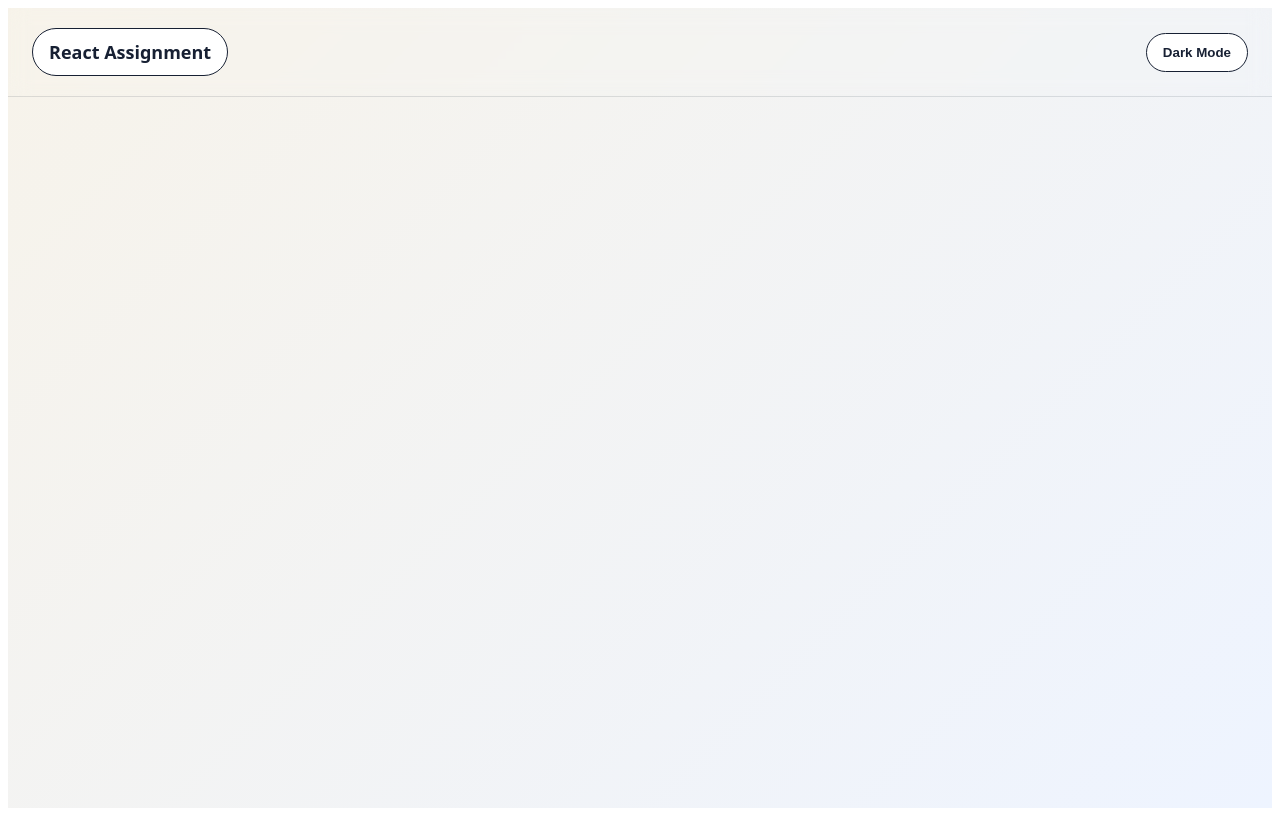
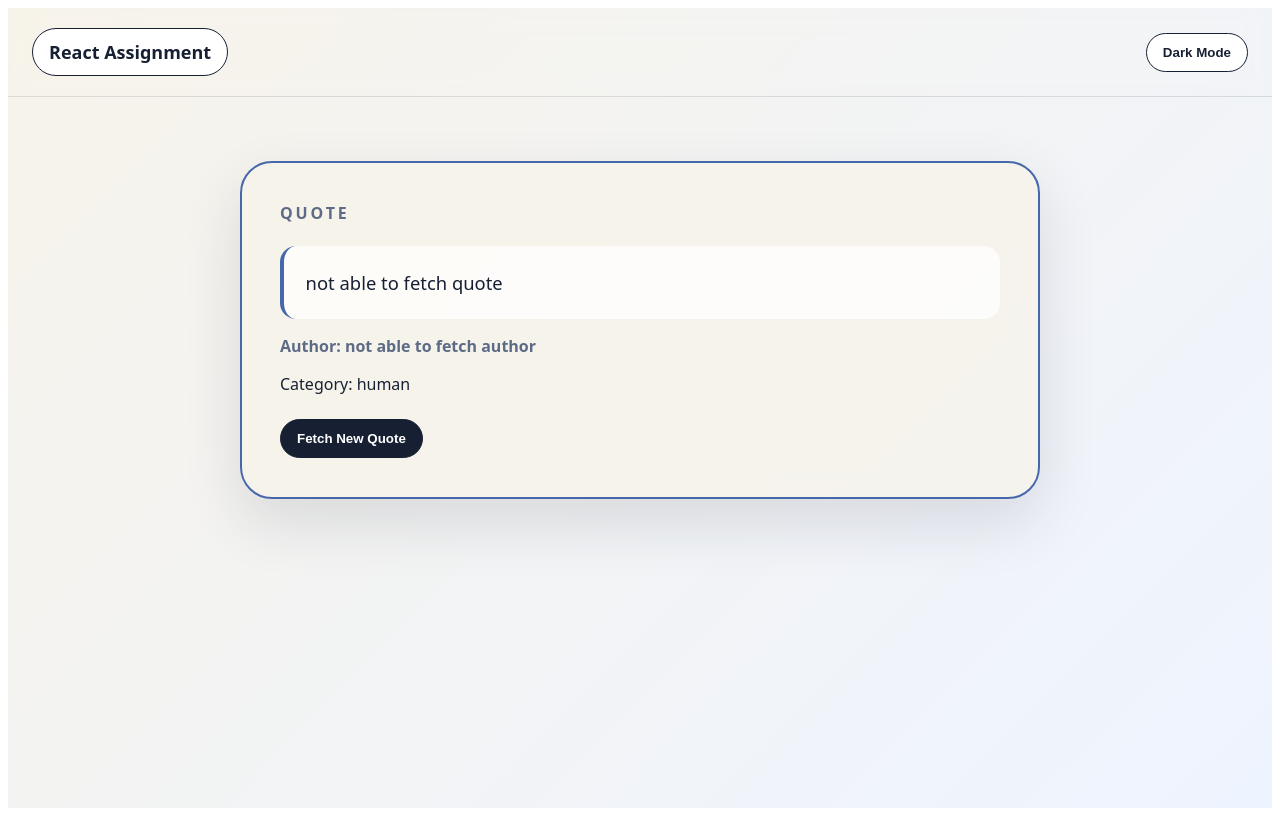
Before and after one commit to utkarsh3078/React-assignment-01, a React (Vite) app: page /quotes in a window 1280 px wide. Built offline with nearby package versions, Linux system fonts and the light colour scheme; no server answers.

Commit message:
Quotes part done

```diff
--- a/src/App.jsx
+++ b/src/App.jsx
@@ -3,6 +3,7 @@ import { Link, Route, Routes } from "react-router-dom";
 import "./App.css";
 import { useState } from "react";
 import HomePage from "./components/homePage.jsx";
+import GetQuotes from "./components/getQuotes.jsx";
 
 function App() {
   const [darkMode, setDarkMode] = useState(false);
@@ -29,6 +30,7 @@ function App() {
         <Routes>
           <Route path="/" element={<HomePage />} />
           <Route path="/jokes" element={<GetJokes />} />
+          <Route path="/quotes" element={<GetQuotes />} />
         </Routes>
       </main>
     </div>
--- /dev/null
+++ b/src/components/getJokes.css
@@ -0,0 +1,74 @@
+.jokes-page {
+  display: flex;
+  justify-content: center;
+}
+
+.jokes-card {
+  width: min(100%, 720px);
+  border: 2px solid #4767ab;
+  border-radius: 2rem;
+  padding: clamp(1.5rem, 3vw, 2.5rem);
+  background: rgba(247, 243, 234, 0.78);
+  box-shadow: 0 24px 60px rgba(23, 32, 51, 0.12);
+  backdrop-filter: blur(12px);
+}
+
+.jokes-label {
+  margin: 0;
+  text-transform: uppercase;
+  letter-spacing: 0.18em;
+  font-weight: 700;
+  color: #5d6b86;
+}
+
+.jokes-title {
+  margin: 0.5rem 0 1.25rem;
+  font-size: clamp(2rem, 4vw, 3.25rem);
+  line-height: 1.05;
+  color: #172033;
+}
+
+.jokes-quote {
+  margin: 0;
+  padding: 1.25rem 1.35rem;
+  border-left: 4px solid #4767ab;
+  border-radius: 1rem;
+  background: rgba(255, 255, 255, 0.7);
+  color: #172033;
+  font-size: 1.15rem;
+  line-height: 1.8;
+}
+
+.jokes-category {
+  margin: 1rem 0 0;
+  color: #5d6b86;
+  font-weight: 600;
+}
+
+.jokes-actions {
+  display: flex;
+  gap: 0.75rem;
+  flex-wrap: wrap;
+  margin-top: 1.5rem;
+}
+
+.page.dark .jokes-card {
+  background: rgba(23, 32, 51, 0.72);
+  border-color: rgba(119, 145, 199, 0.55);
+  box-shadow: 0 24px 60px rgba(0, 0, 0, 0.3);
+}
+
+.page.dark .jokes-label,
+.page.dark .jokes-category {
+  color: rgba(247, 243, 234, 0.75);
+}
+
+.page.dark .jokes-title,
+.page.dark .jokes-quote {
+  color: #f7f3ea;
+}
+
+.page.dark .jokes-quote {
+  background: rgba(255, 255, 255, 0.06);
+  border-left-color: #8ba7e0;
+}
--- a/src/components/getJokes.jsx
+++ b/src/components/getJokes.jsx
@@ -1,22 +1,29 @@
 import { useEffect, useState } from "react";
+import "./getJokes.css";
 
 function GetJokes() {
   const [joke, setJoke] = useState("");
   const [loading, setLoading] = useState(true);
   const limit = 1;
-  const query = ["science", "technology", "general"];
+  const query = ["science", "technology", "human"];
   let randomIndex = Math.floor(Math.random() * query.length);
 
   async function fetchJoke() {
+    setLoading(true);
+    try {
       const response = await fetch(
         `https://api.freeapi.app/api/v1/public/randomjokes?limit=${limit}&query=${query[randomIndex]}&inc=categories%252Cid%252Ccontent&page=1`,
         { method: "GET", headers: { accept: "application/json" } },
       );
-    const data = await response.json(); //json to js object
+      const data = await response.json();
       const content = data?.data?.data?.[0]?.content ?? "No joke found.";
       setJoke(content);
+    } catch (error) {
+      console.error("Error fetching joke:", error);
+      setJoke("No joke found.");
+    } finally {
       setLoading(false);
-    // console.log(data);
+    }
   }
 
   useEffect(() => {
@@ -24,16 +31,24 @@ function GetJokes() {
   }, []);
 
   return (
-    <>
-      <h1>Jokes</h1>
-      <p>
-        <b>Category</b>: {query[randomIndex]}
+    <section className="jokes-page">
+      <div className="jokes-card">
+        <p className="jokes-label">Jokes</p>
+        <h1 className="jokes-title">A laugh for the moment</h1>
+        <blockquote className="jokes-quote">
+          {loading ? "Loading..." : joke}
+        </blockquote>
+        <p className="jokes-category">
+          Category: {loading ? "Loading..." : query[randomIndex]}
         </p>
-      <p>{loading ? "Loading..." : joke}</p>
+
+        <div className="jokes-actions">
           <button onClick={() => fetchJoke()} className="button primary">
             Fetch New Joke
           </button>
-    </>
+        </div>
+      </div>
+    </section>
   );
 }
 
--- /dev/null
+++ b/src/components/getQuotes.css
@@ -0,0 +1,74 @@
+.quotes-page {
+  display: flex;
+  justify-content: center;
+}
+
+.quotes-card {
+  width: min(100%, 720px);
+  border: 2px solid #4767ab;
+  border-radius: 2rem;
+  padding: clamp(1.5rem, 3vw, 2.5rem);
+  background: rgba(247, 243, 234, 0.78);
+  box-shadow: 0 24px 60px rgba(23, 32, 51, 0.12);
+  backdrop-filter: blur(12px);
+}
+
+.quotes-label {
+  margin: 0;
+  text-transform: uppercase;
+  letter-spacing: 0.18em;
+  font-weight: 700;
+  color: #5d6b86;
+}
+
+.quotes-title {
+  margin: 0.5rem 0 1.25rem;
+  font-size: clamp(2rem, 4vw, 3.25rem);
+  line-height: 1.05;
+  color: #172033;
+}
+
+.quotes-quote {
+  margin: 0;
+  padding: 1.25rem 1.35rem;
+  border-left: 4px solid #4767ab;
+  border-radius: 1rem;
+  background: rgba(255, 255, 255, 0.7);
+  color: #172033;
+  font-size: 1.15rem;
+  line-height: 1.8;
+}
+
+.quotes-author {
+  margin: 1rem 0 0;
+  color: #5d6b86;
+  font-weight: 600;
+}
+
+.quotes-actions {
+  display: flex;
+  gap: 0.75rem;
+  flex-wrap: wrap;
+  margin-top: 1.5rem;
+}
+
+.page.dark .quotes-card {
+  background: rgba(23, 32, 51, 0.72);
+  border-color: rgba(119, 145, 199, 0.55);
+  box-shadow: 0 24px 60px rgba(0, 0, 0, 0.3);
+}
+
+.page.dark .quotes-label,
+.page.dark .quotes-author {
+  color: rgba(247, 243, 234, 0.75);
+}
+
+.page.dark .quotes-title,
+.page.dark .quotes-quote {
+  color: #f7f3ea;
+}
+
+.page.dark .quotes-quote {
+  background: rgba(255, 255, 255, 0.06);
+  border-left-color: #8ba7e0;
+}
--- /dev/null
+++ b/src/components/getQuotes.jsx
@@ -0,0 +1,60 @@
+import { useEffect } from "react";
+import { useState } from "react";
+import "./getQuotes.css";
+
+function GetQuotes() {
+  const [quote, setQuote] = useState("");
+  const [author, setAuthor] = useState("");
+  const [loading, setLoading] = useState(true);
+  const query = ["technology", "human", "life", "inspirational"];
+  let randomIndex = Math.floor(Math.random() * query.length);
+
+  async function fetchQuote() {
+    setLoading(true);
+    try {
+      const url = `https://api.freeapi.app/api/v1/public/quotes?page=1&limit=1&query=${query[randomIndex]}`;
+      const options = {
+        method: "GET",
+        headers: { accept: "application/json" },
+      };
+      const response = await fetch(url, options);
+      const data = await response.json();
+      //   console.log(data);
+      setAuthor(data?.data?.data?.[0]?.author ?? "not able to fetch author");
+      setQuote(data?.data?.data?.[0]?.content ?? "not able to fetch quote");
+    } catch (error) {
+      console.error("Error fetching quote:", error);
+      setAuthor("not able to fetch author");
+      setQuote("not able to fetch quote");
+    } finally {
+      setLoading(false);
+    }
+  }
+
+  useEffect(() => {
+    fetchQuote();
+  }, []);
+
+  return (
+    <section className="quotes-page">
+      <div className="quotes-card">
+        <p className="quotes-label">Quote</p>
+        <br />
+        <blockquote className="quotes-quote">
+          {loading ? "Loading..." : quote}
+        </blockquote>
+        <p className="quotes-author">
+          <b>Author: {loading ? "Loading..." : author}</b>
+        </p>
+        <p>Category: {loading ? "Loading..." : query[randomIndex]}</p>
+        <div className="quotes-actions">
+          <button onClick={() => fetchQuote()} className="button primary">
+            Fetch New Quote
+          </button>
+        </div>
+      </div>
+    </section>
+  );
+}
+
+export default GetQuotes;
--- a/src/components/homePage.jsx
+++ b/src/components/homePage.jsx
@@ -1,11 +1,12 @@
 import { Link } from "react-router-dom";
 function HomePage() {
   return (
+    <>
       <section className="card">
         <h1 className="home-title">Jokes</h1>
         <p className="home-description">
-        Use the navbar buttons to move to the jokes page and fetch a random joke
-        from the API.
+          Use the navbar buttons to move to the jokes page and fetch a random
+          joke from the API.
         </p>
         <div className="button-row">
           <Link to="/jokes" className="button primary">
@@ -13,6 +14,20 @@ function HomePage() {
           </Link>
         </div>
       </section>
+      <br></br>
+      <section className="card">
+        <h1 className="home-title">Quotes</h1>
+        <p className="home-description">
+          Use the navbar buttons to move to the jokes page and fetch a random
+          joke from the API.
+        </p>
+        <div className="button-row">
+          <Link to="/quotes" className="button primary">
+            View Quotes
+          </Link>
+        </div>
+      </section>
+    </>
   );
 }
 
```
Lines whose indentation alone changed are shown as unchanged.
